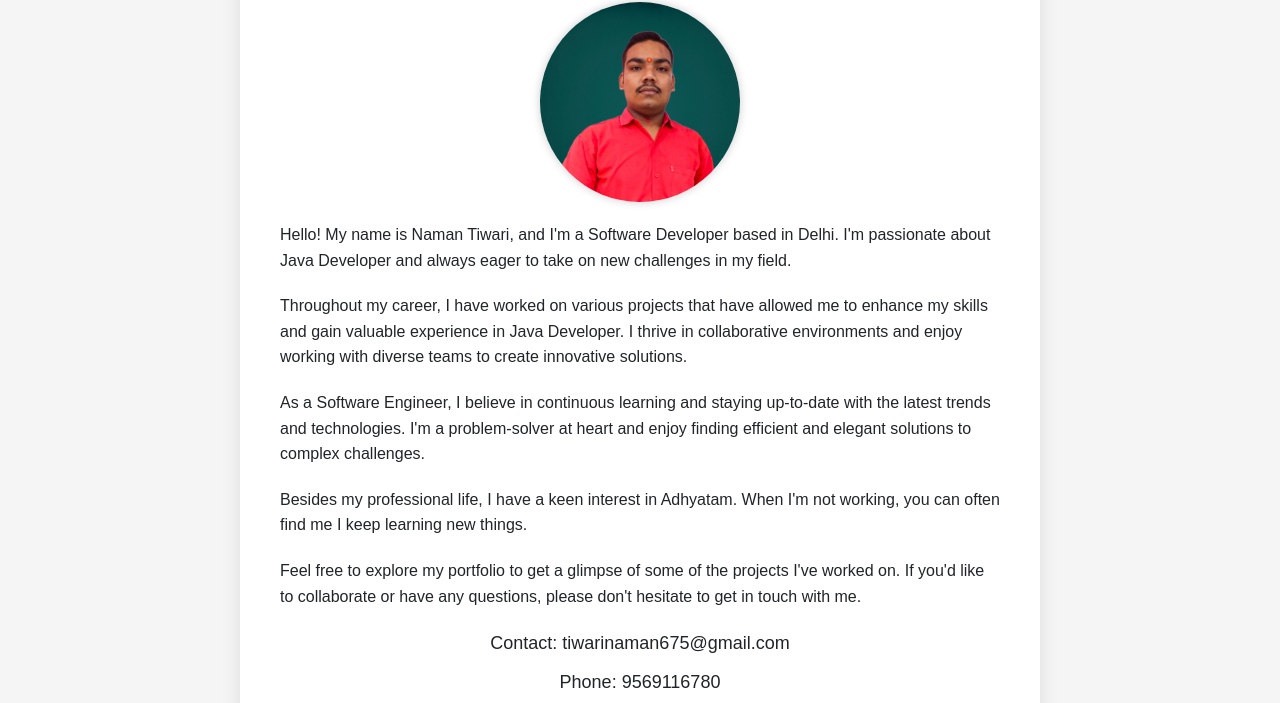
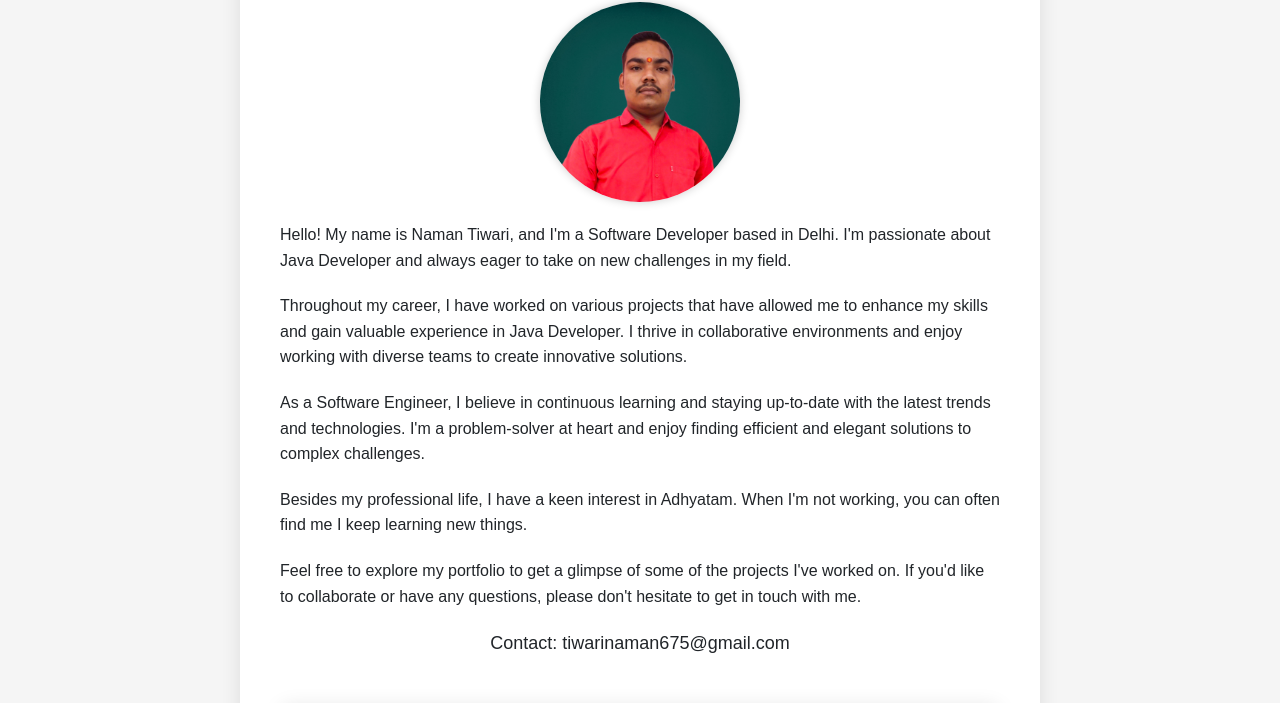
Before and after one commit to tiwari04naman/Naman-Portfolio, a plain HTML site: page index.html in a window 1280 px wide. Shown: the part 156-859 px from the top of the page. Drawn offline with nearby package versions, Linux system fonts and the light colour scheme.

Commit message:
Update index.html

```diff
--- a/index.html
+++ b/index.html
@@ -154,7 +154,6 @@
         </main>
         <footer class="contact-info">
             <p>Contact: tiwarinaman675@gmail.com</p>
-            <p>Phone: 9569116780</p>
             <div class="container mt-5  border-top border-5">
               <!-- Footer -->
               <footer class="text-center text-lg-start  text-muted mt-5">
```
